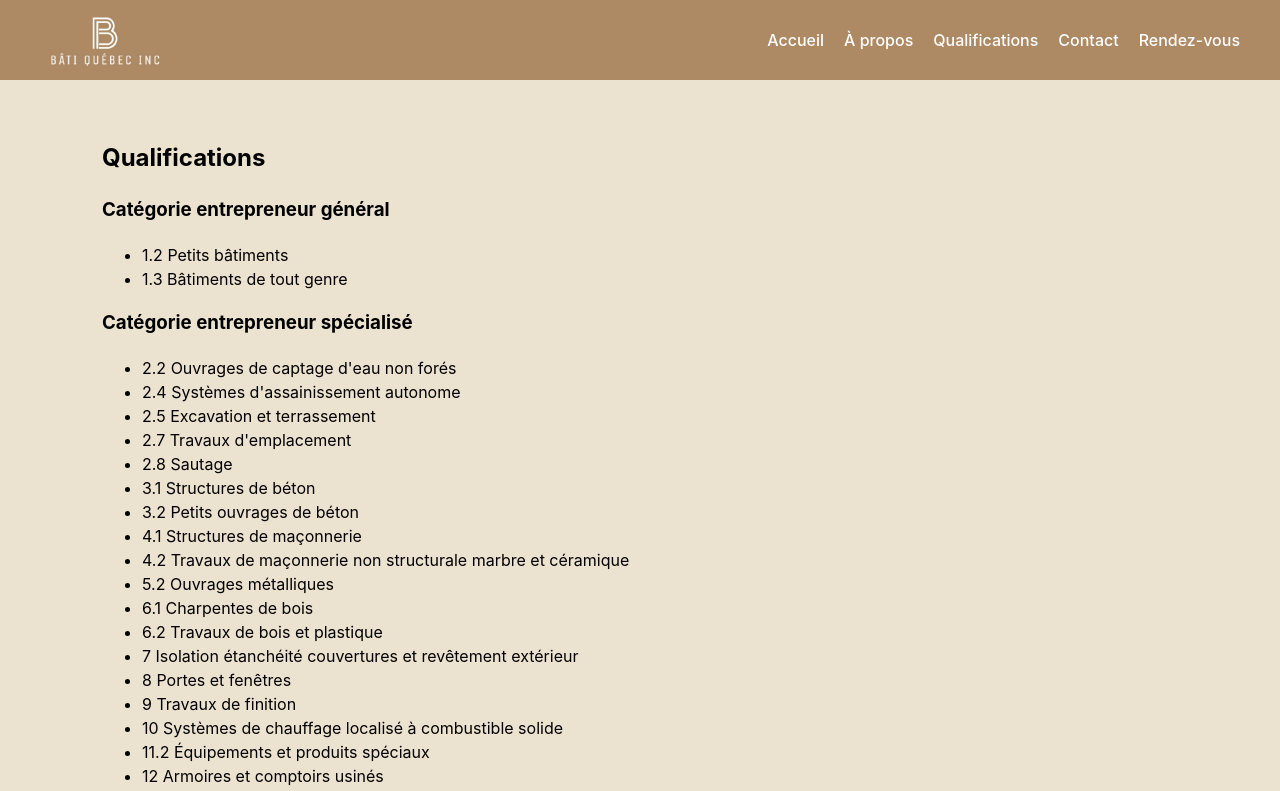
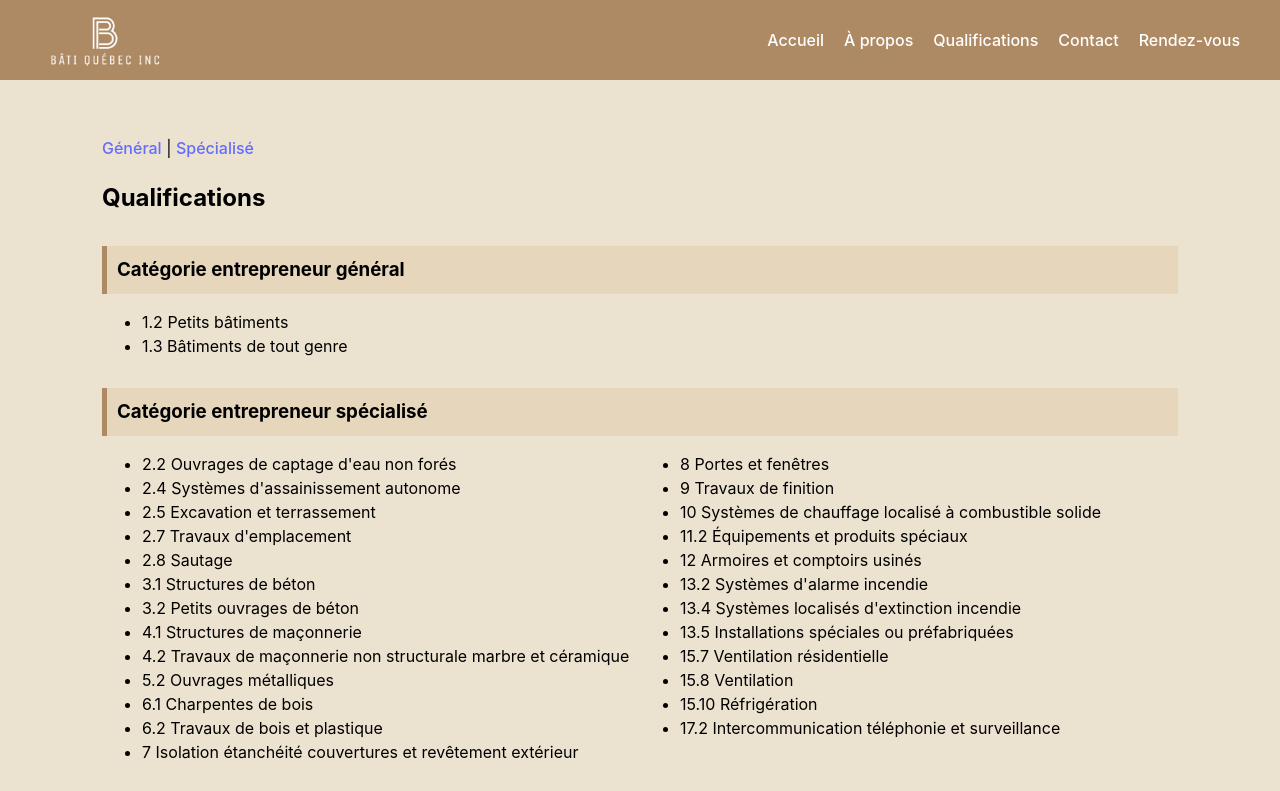
Before and after one commit to MyriamAssam/bati, a React (Vite) app: page /qualifications in a window 1280 px wide. Shown: the top 791 px of the page. Built offline with nearby package versions, Linux system fonts and the light colour scheme.

Commit message:
arranger apchq

```diff
--- a/src/App.css
+++ b/src/App.css
@@ -211,7 +211,18 @@ main {
 
 }
 
+.qualif-section-title {
+  background-color: #e6d6bc;
+  padding: 10px;
+  border-left: 5px solid #AD8A64;
+  margin-top: 30px;
+  margin-bottom: 10px;
+}
 
+.qualif-list {
+  columns: 2;
+  gap: 40px;
+}
 
 
 .travaux-container {
--- a/src/pages/Qualifications.jsx
+++ b/src/pages/Qualifications.jsx
@@ -6,14 +6,16 @@ const Qualifications = () => {
     return (
         <div className="page-content">
             <div style={{ textAlign: "left", margin: "0 auto", maxWidth: "100%", width: "90%", padding: "20px", color: "black" }}>
+                <p><a href="#gen">Général</a> | <a href="#spec">Spécialisé</a></p>
+
                 <h2 className="fade-in">Qualifications</h2>
-                <h3 className="fade-in"> {t("categorie1")}</h3>
+                <h3 className="fade-in qualif-section-title"> {t("categorie1")}</h3>
                 <ul className="fade-in">
                     <li>{t("qualifications1")}</li>
                     <li>{t("qualifications2")}</li>
                 </ul>
-                <h3 className="fade-in">{t("categorie2")}</h3>
-                <ul className="fade-in">
+                <h3 className="fade-in qualif-section-title">{t("categorie2")}</h3>
+                <ul className="qualif-list fade-in">
 
                     <li>{t("qualifications3")}</li>
                     <li>{t("qualifications4")}</li>
```
